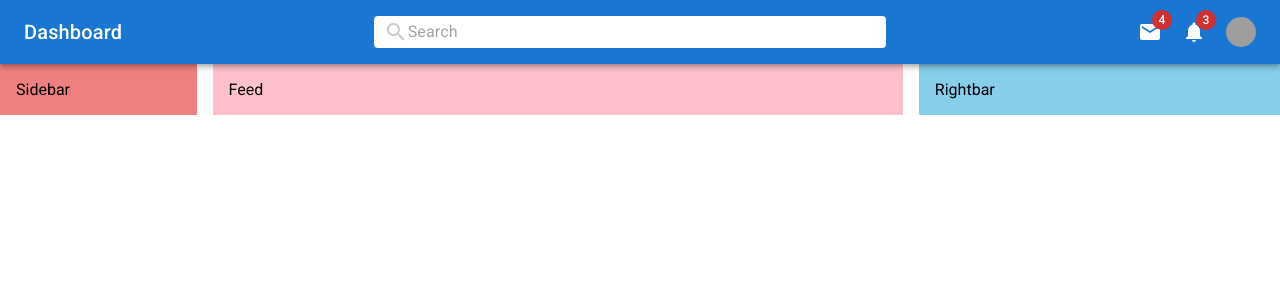
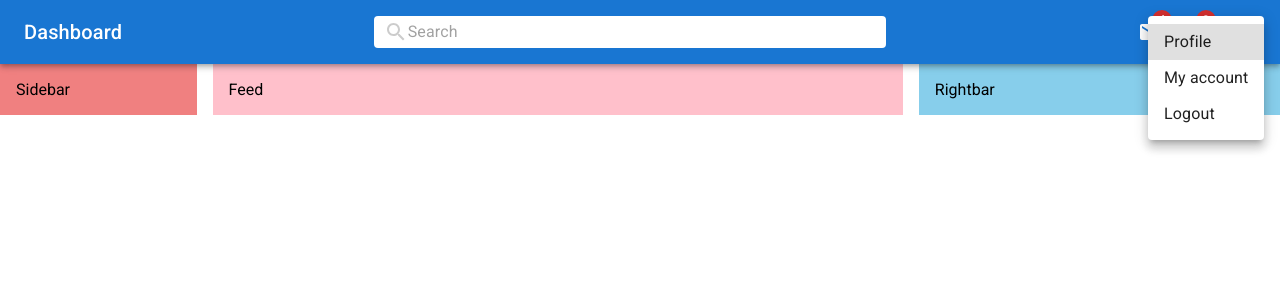
Before and after one commit to voboghure-dev/react-mui-social-site, a React (Create React App) app: page / in a window 1280 px wide. Both pictures are taken after a click on the element 1240 px from the left and 32 px from the top of the page. Shown: the top 300 px of the page. Built offline with nearby package versions, Linux system fonts and the light colour scheme; grey boxes are pictures that could not be loaded.

Commit message:
Add Top Menu
Signed-off-by: Tapan Kumer Das <voboghure.dev@gmail.com>

```diff
--- a/src/components/Navbar.jsx
+++ b/src/components/Navbar.jsx
@@ -10,11 +10,13 @@
   Badge,
   Box,
   InputBase,
+  Menu,
+  MenuItem,
   styled,
   Toolbar,
   Typography,
 } from '@mui/material';
-import React from 'react';
+import React, { useState } from 'react';
 
 const StyledToolbar = styled(Toolbar)({
   display: 'flex',
@@ -49,6 +51,8 @@
 }));
 
 export default function Navbar() {
+  const [open, setOpen] = useState(false);
+
   return (
     <AppBar position='sticky'>
       <StyledToolbar>
@@ -70,16 +74,36 @@
           <Avatar
             sx={{ height: 30, width: 30 }}
             src='https://images.pexels.com/photos/941693/pexels-photo-941693.jpeg?auto=compress&cs=tinysrgb&w=1260&h=750&dpr=1'
+            onClick={(e) => setOpen(true)}
           />
         </StyledIcons>
         <StyledUserBox>
           <Avatar
             sx={{ height: 30, width: 30 }}
             src='https://images.pexels.com/photos/941693/pexels-photo-941693.jpeg?auto=compress&cs=tinysrgb&w=1260&h=750&dpr=1'
+            onClick={(e) => setOpen(true)}
           />
           <Typography>Tapan</Typography>
         </StyledUserBox>
       </StyledToolbar>
+      <Menu
+        id='demo-positioned-menu'
+        aria-labelledby='demo-positioned-button'
+        open={open}
+        onClose={(e) => setOpen(false)}
+        anchorOrigin={{
+          vertical: 'top',
+          horizontal: 'right',
+        }}
+        transformOrigin={{
+          vertical: 'top',
+          horizontal: 'right',
+        }}
+      >
+        <MenuItem>Profile</MenuItem>
+        <MenuItem>My account</MenuItem>
+        <MenuItem>Logout</MenuItem>
+      </Menu>
     </AppBar>
   );
 }
```
